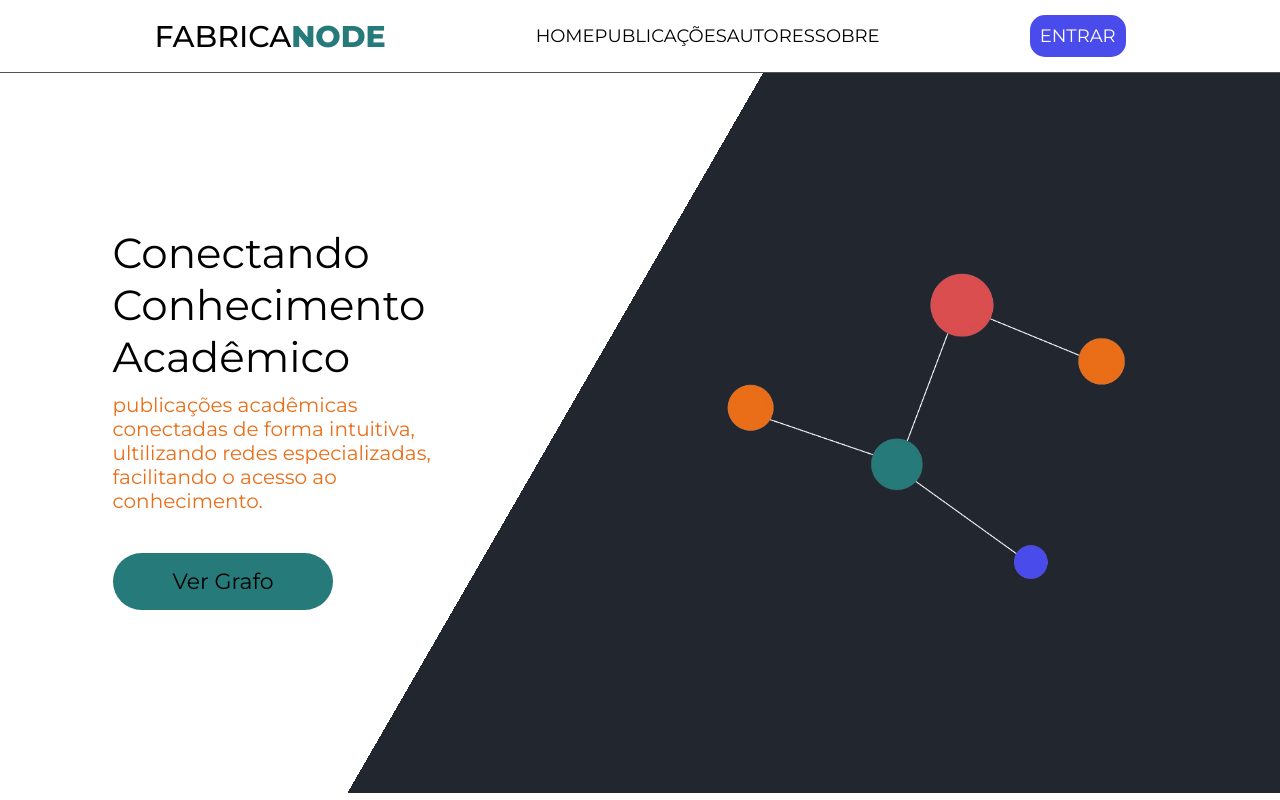
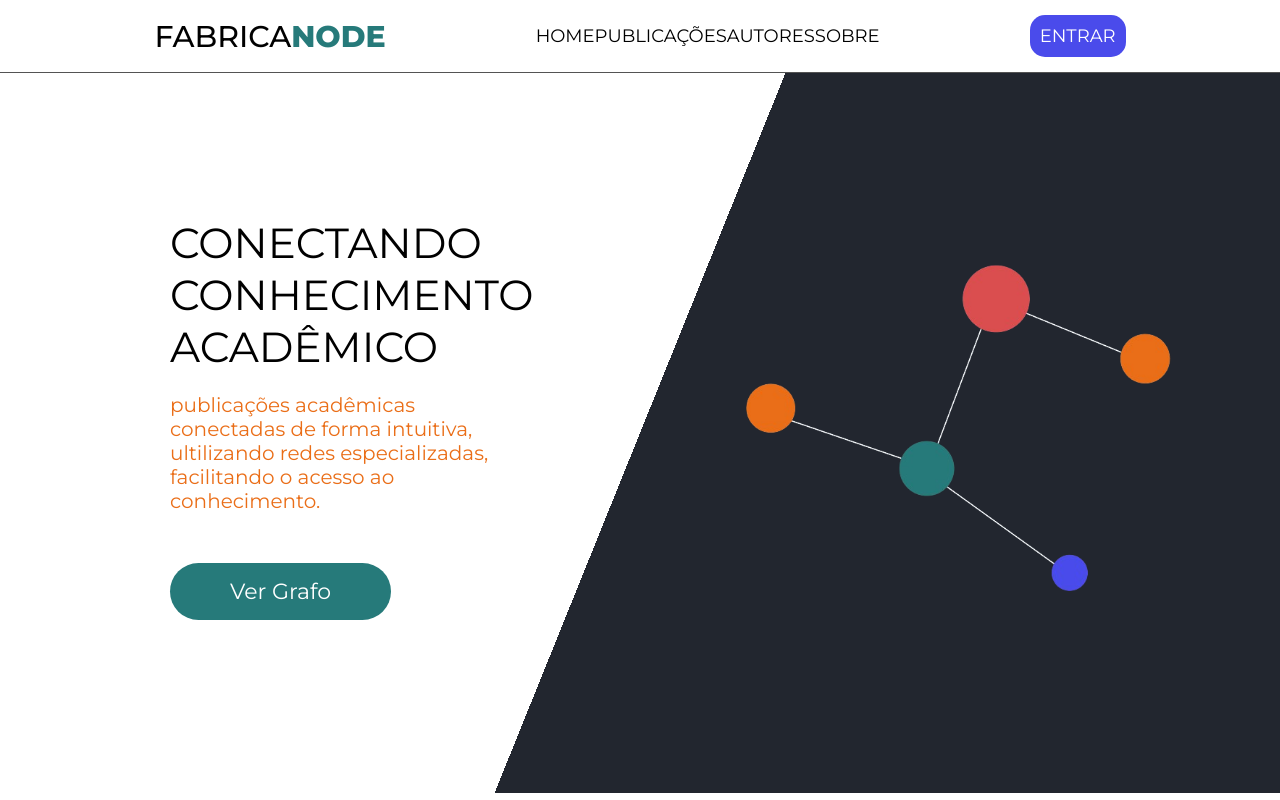
Before and after one commit to fabricadesoftware-ifc/fabricaNode_FrontEnd, a Vue app: page / in a window 1280 px wide. Built offline with nearby package versions, Linux system fonts and the light colour scheme; what v-network-graph would draw is missing.

Commit message:
STYLE: Changing paddings, widths and hover color #19

```diff
--- a/src/pages/HomeView.vue
+++ b/src/pages/HomeView.vue
@@ -8,21 +8,35 @@ const router = useRouter();
     <div>
         <DefaultHeader />
         <div class="initial-page">
-            <div>
-                <h1 class="title-initial">Conectando Conhecimento Acadêmico</h1>
+            <div class="title">
+                <h1 class="title-initial">CONECTANDO CONHECIMENTO ACADÊMICO</h1>
                 <h2 class="title-description">publicações acadêmicas conectadas de forma intuitiva, ultilizando redes especializadas, facilitando o acesso ao conhecimento.</h2>
                 <button class="button-see-graph" @click="router.push({name: 'graph'})">
                     Ver Grafo
                 </button>
             </div>
-            <div>
-                <img src="@/assets/grafo.png" width="480px">
+            <div class="grafo-img">
+                <img src="@/assets/grafo.png">
             </div>
         </div>
     </div>
 </template>
 
 <style scoped>
+.title, .grafo-img{
+    width: 50vw;
+}
+.title{
+    padding-left: 170px;
+}
+.grafo-img{
+    display: flex;
+    align-items: center;
+    justify-content: center;
+}
+.grafo-img > img{
+    width: 40vw;
+}
 .initial-page {
     display: flex;
     align-items: center;
@@ -30,7 +44,7 @@ const router = useRouter();
     width: 100vw;
     height: 90vh;
     background-color: #fff;
-    background-image: -webkit-linear-gradient(-30deg, #fff 45%, #22262f 45%);
+    background-image: -webkit-linear-gradient(-22deg, #fff 50%, #22262f 50%);
 }
 
 .title-initial {
@@ -46,7 +60,7 @@ const router = useRouter();
     font-weight: 400;
     width: 350px;
     color: #EA6E18;
-    margin: 10px 0px;
+    margin: 20px 0px;
 }
 
 
@@ -57,11 +71,11 @@ const router = useRouter();
     font-size: 22px;
     background-color: #267A7A;
     padding: 15px 60px;
-    color: '#fff';
+    color: white;
     margin: 30px 0px;
 }
 .button-see-graph:hover {
-    background-color: #EA6E18;
+    background-color: #4A4BEB;
     transition: 0.5s;
 }
 </style>
```
